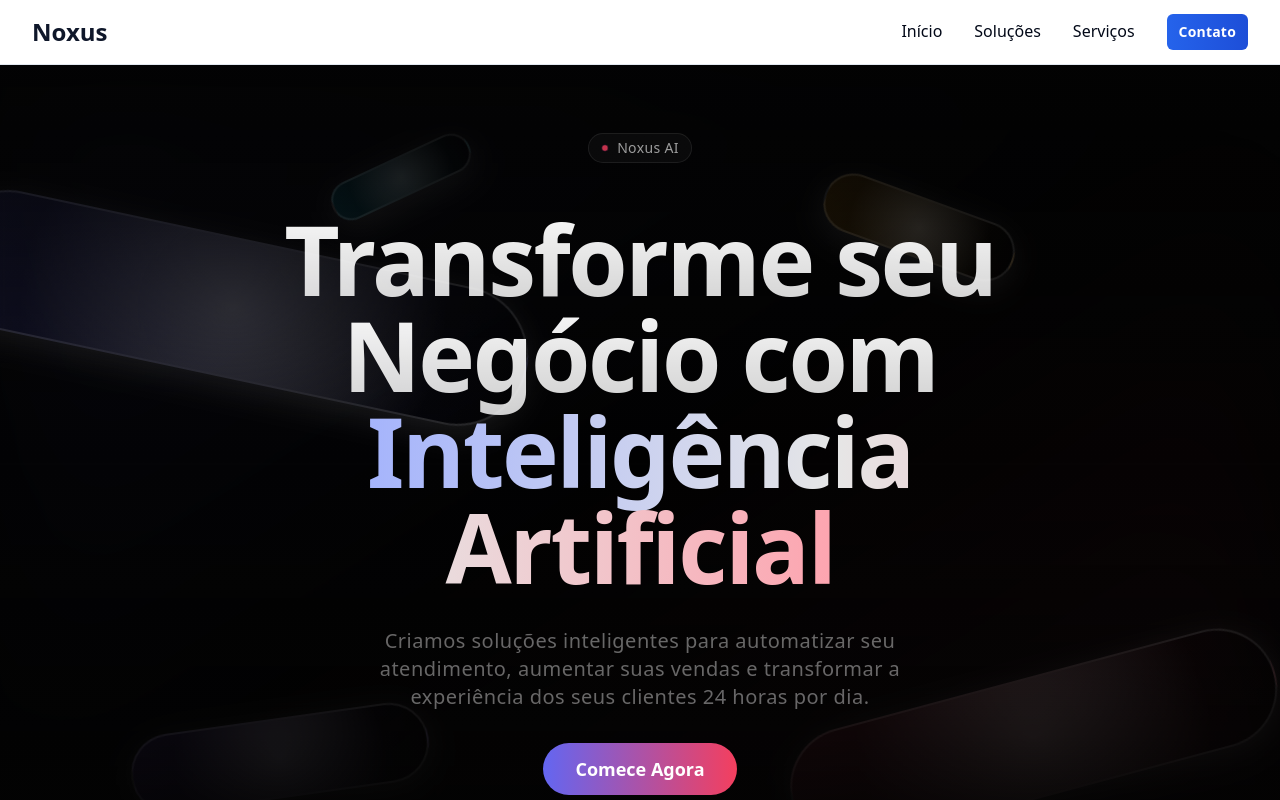
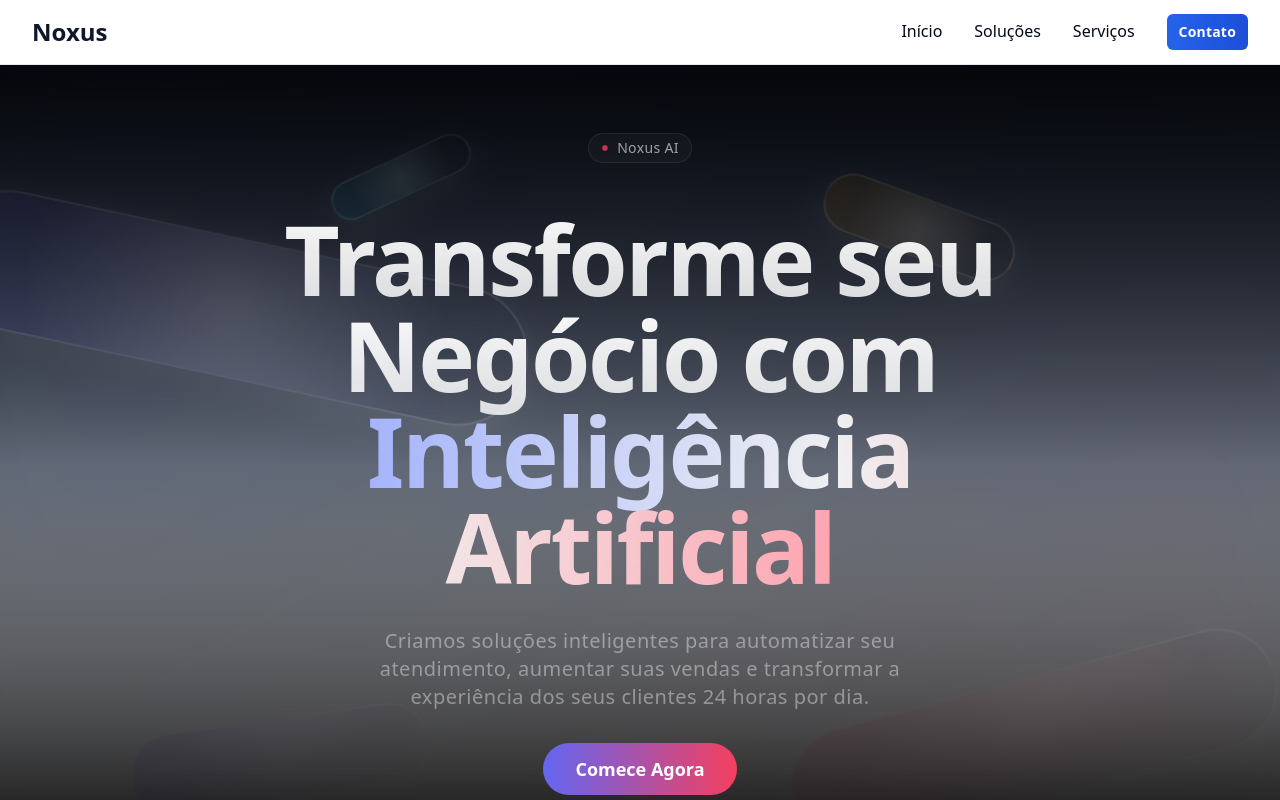
Before and after one commit to MetodoLima/Site-Noxus, a React (Vite) app: page / in a window 1280 px wide. Shown: the top 800 px of the page. Built offline with nearby package versions, Linux system fonts and the light colour scheme.

Commit message:
Refactor: Update Hero section background
Update the Hero section background to a dark blue to white gradient from top to bottom.

```diff
--- a/src/components/ui/shape-landing-hero.tsx
+++ b/src/components/ui/shape-landing-hero.tsx
@@ -96,7 +96,7 @@ function HeroGeometric({
     };
 
     return (
-        <div className="relative min-h-screen w-full flex items-center justify-center overflow-hidden bg-[#030303]">
+        <div className="relative min-h-screen w-full flex items-center justify-center overflow-hidden bg-gradient-to-b from-slate-900 via-slate-800/70 to-white">
             <div className="absolute inset-0 bg-gradient-to-br from-indigo-500/[0.05] via-transparent to-rose-500/[0.05] blur-3xl" />
 
             <div className="absolute inset-0 overflow-hidden">
```
